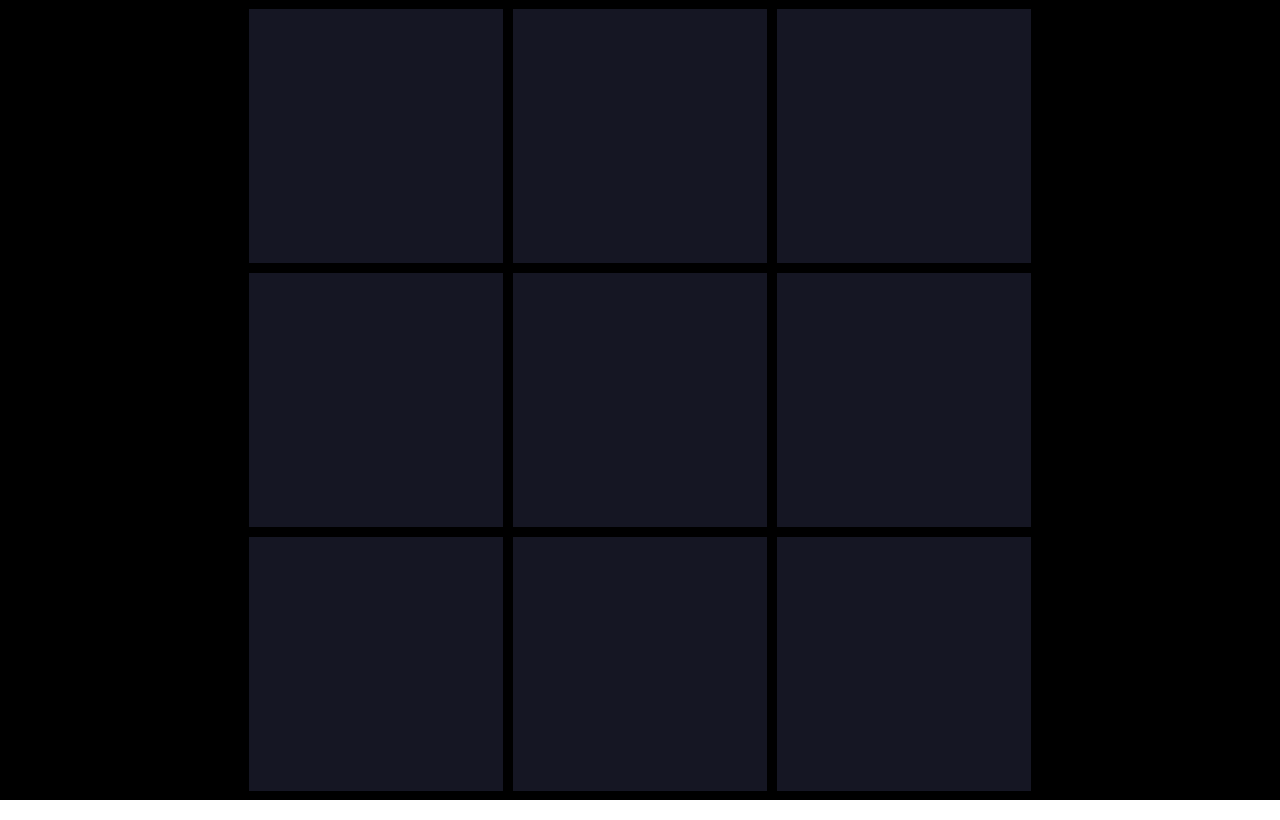
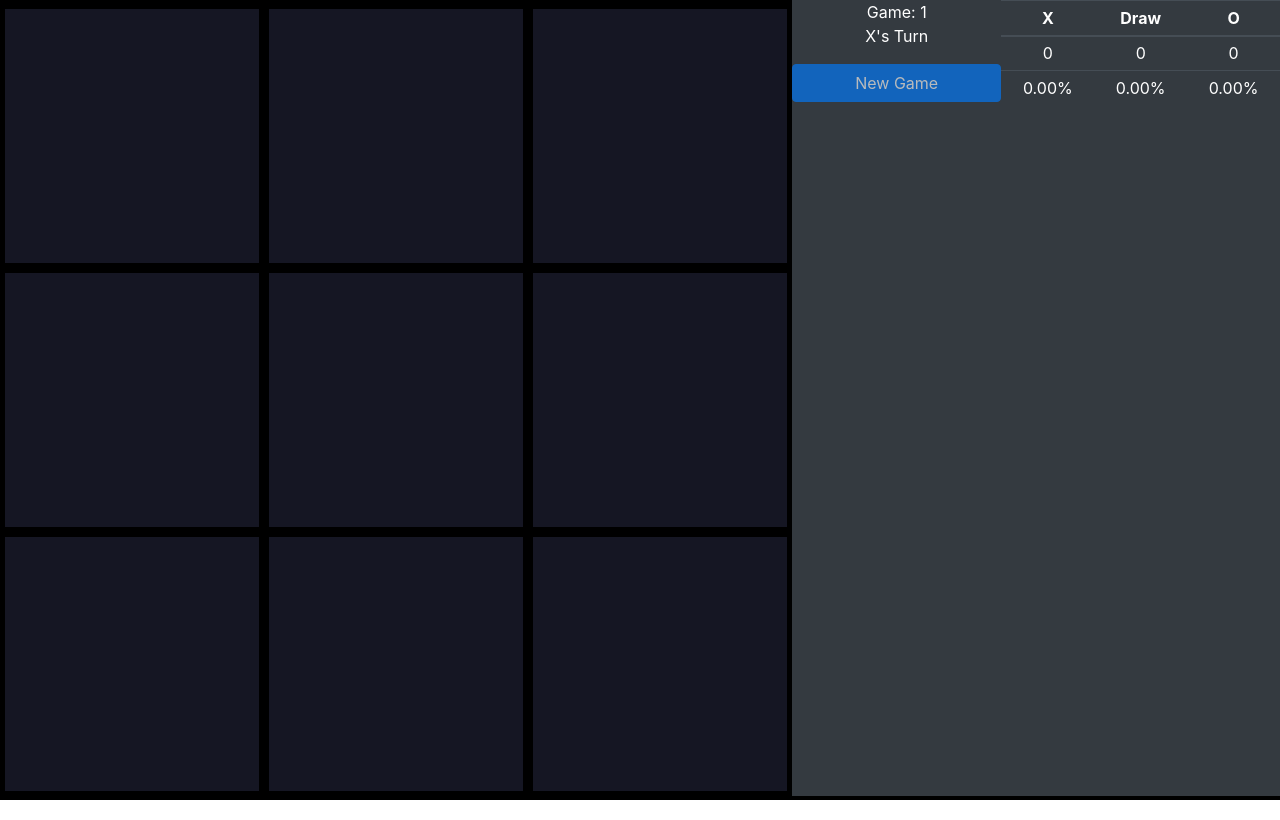
Before and after one commit to dijitle/tictactoe, a React (Create React App) app: page / in a window 1280 px wide. Built offline with nearby package versions, Linux system fonts and the light colour scheme.

Commit message:
game stats

```diff
--- a/src/Components/Game.js
+++ b/src/Components/Game.js
@@ -1,154 +1,53 @@
 import React, { useState } from "react";
-import GameTile from "./GameTile";
+import GameBoard from "./GameBoard";
+import GameStats from "./GameStats";
 import "./Game.css";
+import Button from "react-bootstrap/Button";
 
 function Game(props) {
-  const x = "X";
-  const o = "O";
+  const [turn, setTurn] = useState("X");
+  const [winner, setWinner] = useState(null);
+  const [gameNumber, setGameNumber] = useState(1);
+  const [xWins, setXWins] = useState(0);
+  const [oWins, setOWins] = useState(0);
 
-  const defaultColor = "#151623";
-  const hoverColor = "#234216";
-  const winColor = "#00FF00";
-
-  const indexes = [0, 1, 2, 3, 4, 5, 6, 7, 8];
-
-  const [turn, setTurn] = useState(x);
-  const [gameState, setGameState] = useState(
-    indexes.map(() => {
-      return { playedBy: null, isWinner: false, color: defaultColor };
-    })
-  );
-
-  const [winner, setWinner] = useState(null);
-
-  const checkWinner = () => {
-    if (
-      checkRow(0) ||
-      checkRow(3) ||
-      checkRow(6) ||
-      checkCol(0) ||
-      checkCol(1) ||
-      checkCol(2) ||
-      checkDiag(0) ||
-      checkDiag(2)
-    ) {
-      return true;
-    }
-    return false;
-  };
-
-  const checkRow = (i) => {
-    if (gameState[i].playedBy !== null) {
-      if (
-        gameState[i].playedBy === gameState[i + 1].playedBy &&
-        gameState[i].playedBy === gameState[i + 2].playedBy
-      ) {
-        setWin(i);
-        setWin(i + 1);
-        setWin(i + 2);
-        return true;
-      }
+  const newGame = () => {
+    if (winner === "X") {
+      setXWins(xWins + 1);
+    } else if (winner === "O") {
+      setOWins(oWins + 1);
     }
 
-    return false;
-  };
+    setTurn("X");
 
-  const checkCol = (i) => {
-    if (gameState[i].playedBy !== null) {
-      if (
-        gameState[i].playedBy === gameState[i + 3].playedBy &&
-        gameState[i].playedBy === gameState[i + 6].playedBy
-      ) {
-        setWin(i);
-        setWin(i + 3);
-        setWin(i + 6);
-        return true;
-      }
-    }
-
-    return false;
-  };
-
-  const checkDiag = (i) => {
-    if (gameState[i].playedBy !== null) {
-      if (
-        gameState[i].playedBy === gameState[4].playedBy &&
-        gameState[i].playedBy === gameState[i === 0 ? 8 : 6].playedBy
-      ) {
-        setWin(i);
-        setWin(4);
-        setWin(i === 0 ? 8 : 6);
-        return true;
-      }
-    }
-
-    return false;
-  };
-
-  const setWin = (i) => {
-    let updatedState = [...gameState];
-    updatedState[i].isWinner = true;
-    updatedState[i].color = winColor;
-    setGameState(updatedState);
-  };
-
-  const takeTurn = (tile) => {
-    if (gameState[tile].playedBy !== null || winner) {
-      return;
-    }
-    let updatedState = [...gameState];
-    updatedState[tile].playedBy = turn;
-    setGameState(updatedState);
-
-    if (checkWinner()) {
-      setWinner(turn);
-    }
-
-    setTurn(turn === x ? o : x);
-  };
-
-  const mouseEnter = (tile) => {
-    if (winner || gameState[tile].playedBy) {
-      return;
-    }
-    let updatedState = [...gameState];
-    updatedState[tile].color = gameState[tile].isWinner ? winColor : hoverColor;
-    setGameState(updatedState);
-    console.log("mouse entered");
-  };
-
-  const mouseLeave = (tile) => {
-    if (winner) {
-      return;
-    }
-    let updatedState = [...gameState];
-    updatedState[tile].color = gameState[tile].isWinner
-      ? winColor
-      : defaultColor;
-    setGameState(updatedState);
+    setWinner(null);
+    setGameNumber(gameNumber + 1);
   };
 
   return (
-    <>
-      <div className="game bg-success">
-        {indexes.map((i) => (
-          <GameTile
-            key={i}
-            HandleClick={() => takeTurn(i)}
-            HandleMouseEnter={() => mouseEnter(i)}
-            HandleMouseLeave={() => mouseLeave(i)}
-            GameState={gameState[i]}
-          ></GameTile>
-        ))}
+    <div className="d-flex flex-wrap">
+      <GameBoard
+        key={gameNumber}
+        turn={turn}
+        setTurn={setTurn}
+        winner={winner}
+        setWinner={setWinner}
+      ></GameBoard>
+      <div className="bg-dark flex-grow-1">
+        <div>Game: {gameNumber}</div>
+        <div>
+          {winner === turn
+            ? turn + " Won!"
+            : winner
+            ? winner
+            : turn + "'s Turn"}
+        </div>
+        <Button className="my-3" block onClick={newGame} disabled={!winner}>
+          New Game
+        </Button>
       </div>
-      <div>
-        {winner
-          ? winner + " Won!"
-          : gameState.filter((i) => i.playedBy === null).length > 0
-          ? turn + "'s turn"
-          : "Draw!"}
-      </div>
-    </>
+      <GameStats xWins={xWins} oWins={oWins} total={gameNumber - 1}></GameStats>
+    </div>
   );
 }
 
--- /dev/null
+++ b/src/Components/GameBoard.css
@@ -0,0 +1,8 @@
+.game {
+  margin-top: 0.5vh;
+  width: 99vh;
+  height: 98vw;
+  max-height: 99vh;
+  max-width: 99vw;
+  display: inline-block;
+}
--- /dev/null
+++ b/src/Components/GameBoard.js
@@ -0,0 +1,146 @@
+import React, { useState } from "react";
+import GameTile from "./GameTile";
+import "./GameBoard.css";
+
+function GameBoard(props) {
+  const x = "X";
+  const o = "O";
+  const draw = "DRAW";
+
+  const defaultColor = "#151623";
+  const hoverColor = "#234216";
+  const winColor = "#00FF00";
+
+  const indexes = [0, 1, 2, 3, 4, 5, 6, 7, 8];
+
+  const [gameState, setGameState] = useState(
+    indexes.map(() => {
+      return { playedBy: null, isWinner: false, color: defaultColor };
+    })
+  );
+
+  const checkWinner = () => {
+    if (
+      checkRow(0) ||
+      checkRow(3) ||
+      checkRow(6) ||
+      checkCol(0) ||
+      checkCol(1) ||
+      checkCol(2) ||
+      checkDiag(0) ||
+      checkDiag(2)
+    ) {
+      return true;
+    }
+    return false;
+  };
+
+  const checkRow = i => {
+    if (gameState[i].playedBy !== null) {
+      if (
+        gameState[i].playedBy === gameState[i + 1].playedBy &&
+        gameState[i].playedBy === gameState[i + 2].playedBy
+      ) {
+        setWin(i);
+        setWin(i + 1);
+        setWin(i + 2);
+        return true;
+      }
+    }
+
+    return false;
+  };
+
+  const checkCol = i => {
+    if (gameState[i].playedBy !== null) {
+      if (
+        gameState[i].playedBy === gameState[i + 3].playedBy &&
+        gameState[i].playedBy === gameState[i + 6].playedBy
+      ) {
+        setWin(i);
+        setWin(i + 3);
+        setWin(i + 6);
+        return true;
+      }
+    }
+
+    return false;
+  };
+
+  const checkDiag = i => {
+    if (gameState[i].playedBy !== null) {
+      if (
+        gameState[i].playedBy === gameState[4].playedBy &&
+        gameState[i].playedBy === gameState[i === 0 ? 8 : 6].playedBy
+      ) {
+        setWin(i);
+        setWin(4);
+        setWin(i === 0 ? 8 : 6);
+        return true;
+      }
+    }
+
+    return false;
+  };
+
+  const setWin = i => {
+    let updatedState = [...gameState];
+    updatedState[i].isWinner = true;
+    updatedState[i].color = winColor;
+    setGameState(updatedState);
+  };
+
+  const takeTurn = tile => {
+    if (gameState[tile].playedBy !== null || props.winner) {
+      return;
+    }
+    let updatedState = [...gameState];
+    updatedState[tile].playedBy = props.turn;
+    setGameState(updatedState);
+
+    if (checkWinner()) {
+      props.setWinner(props.turn);
+    } else if (gameState.find(i => i.playedBy === null) === undefined) {
+      props.setWinner(draw);
+    } else {
+      props.setTurn(props.turn === x ? o : x);
+    }
+  };
+
+  const mouseEnter = tile => {
+    if (props.winner || gameState[tile].playedBy) {
+      return;
+    }
+    let updatedState = [...gameState];
+    updatedState[tile].color = gameState[tile].isWinner ? winColor : hoverColor;
+    setGameState(updatedState);
+    console.log("mouse entered");
+  };
+
+  const mouseLeave = tile => {
+    if (props.winner) {
+      return;
+    }
+    let updatedState = [...gameState];
+    updatedState[tile].color = gameState[tile].isWinner
+      ? winColor
+      : defaultColor;
+    setGameState(updatedState);
+  };
+
+  return (
+    <div className="game">
+      {indexes.map(i => (
+        <GameTile
+          key={i}
+          HandleClick={() => takeTurn(i)}
+          HandleMouseEnter={() => mouseEnter(i)}
+          HandleMouseLeave={() => mouseLeave(i)}
+          GameState={gameState[i]}
+        ></GameTile>
+      ))}
+    </div>
+  );
+}
+
+export default GameBoard;
--- /dev/null
+++ b/src/Components/GameStats.js
@@ -0,0 +1,43 @@
+import React from "react";
+import Table from "react-bootstrap/Table";
+
+function GameStats(props) {
+  return (
+    <div className="bg-dark flex-grow-1">
+      <Table variant="dark" size="sm">
+        <thead>
+          <tr>
+            <th>X</th>
+            <th>Draw</th>
+            <th>O</th>
+          </tr>
+        </thead>
+        <tbody>
+          <tr>
+            <td>{props.xWins}</td>
+            <td>{props.total - (props.xWins + props.oWins)}</td>
+            <td>{props.oWins}</td>
+          </tr>
+          <tr>
+            <td>
+              {((props.xWins / Math.max(props.total, 1)) * 100).toFixed(2)}%
+            </td>
+            <td>
+              {(
+                ((props.total - (props.xWins + props.oWins)) /
+                  Math.max(props.total, 1)) *
+                100
+              ).toFixed(2)}
+              %
+            </td>
+            <td>
+              {((props.oWins / Math.max(props.total, 1)) * 100).toFixed(2)}%
+            </td>
+          </tr>
+        </tbody>
+      </Table>
+    </div>
+  );
+}
+
+export default GameStats;
```
